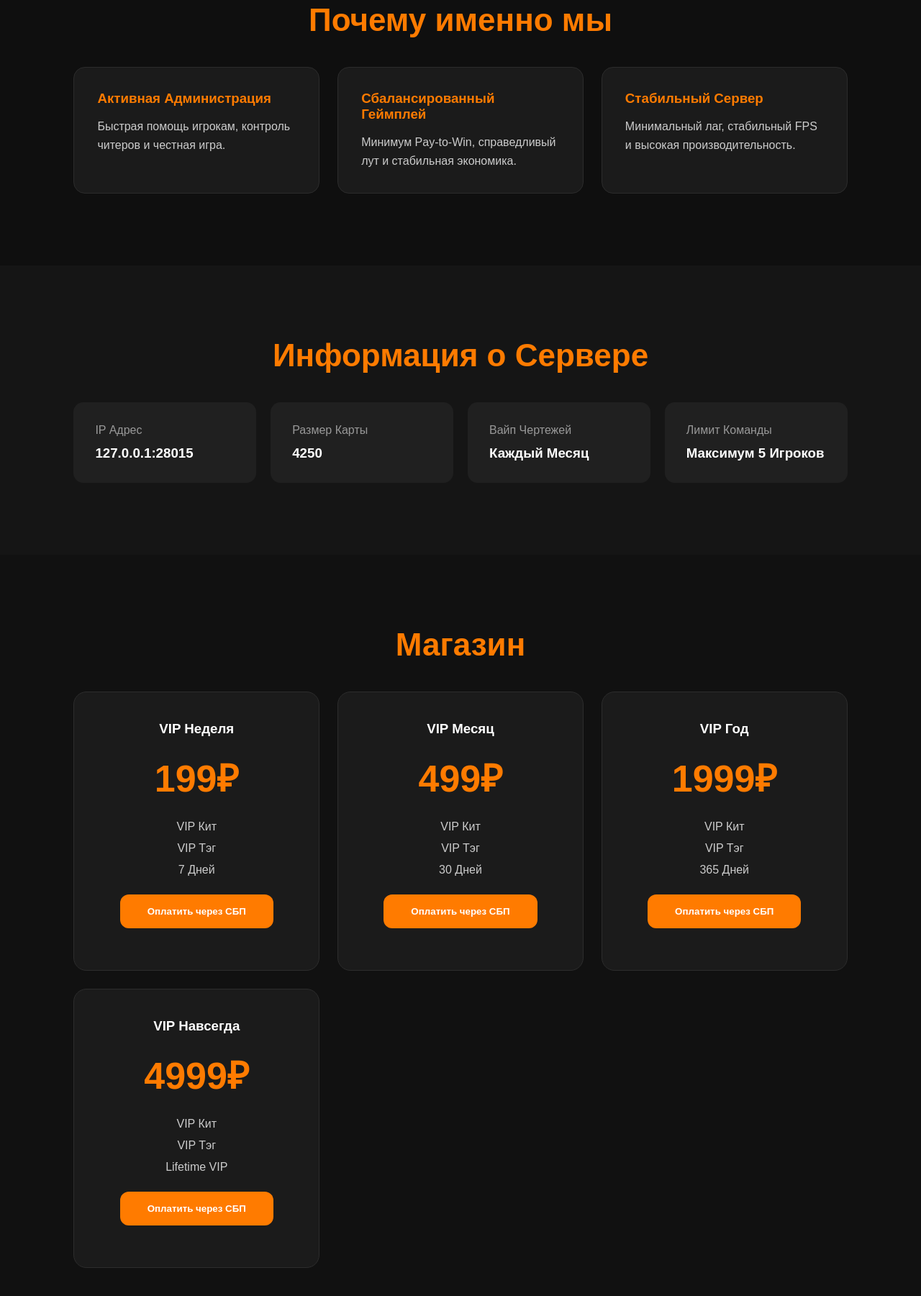
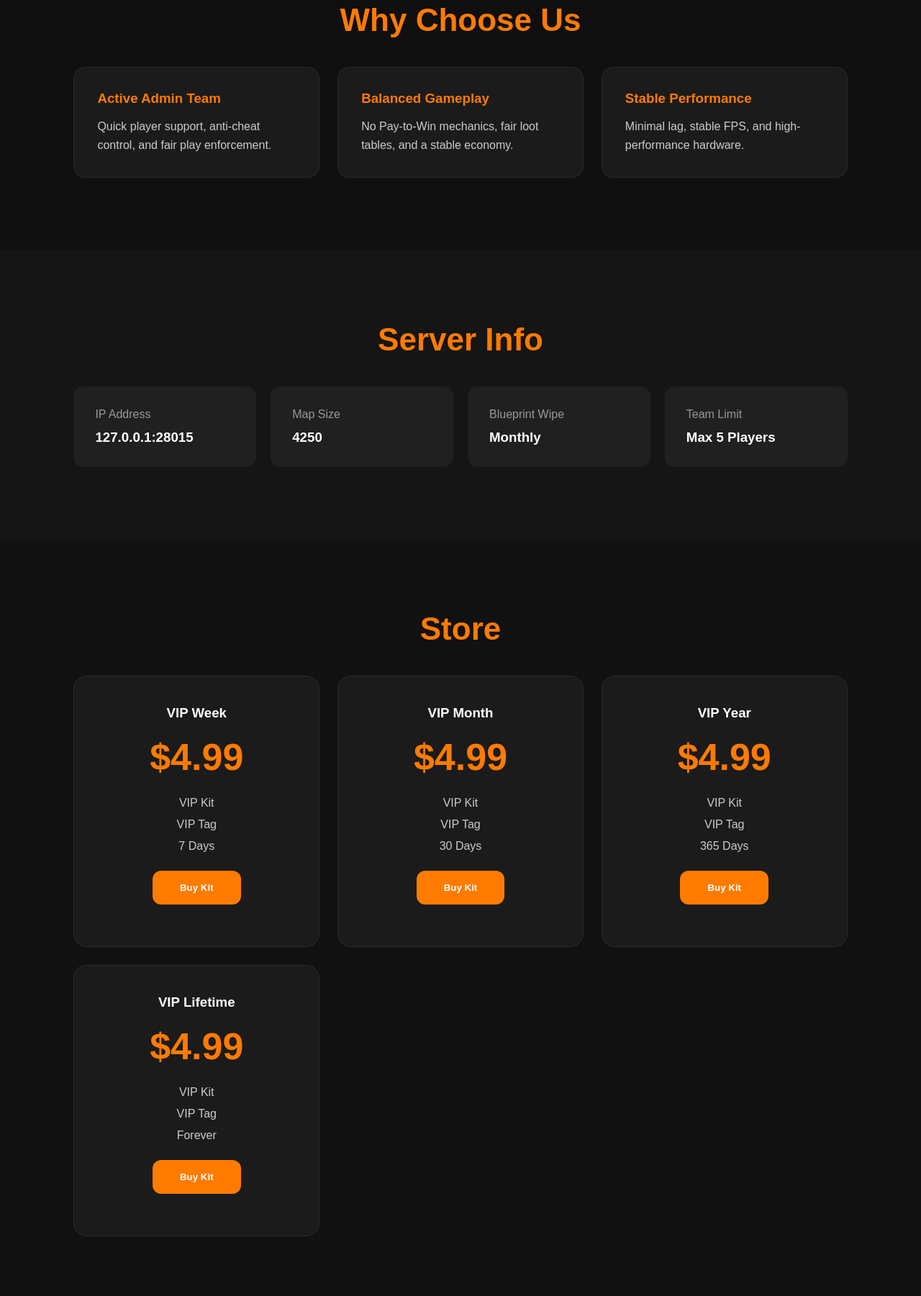
Before and after one commit to tehlocalrustserver/tehlocalrustserver.github.io, a plain HTML site: page index.html in a window 1280 px wide. Shown: the part 897-2698 px from the top of the page at 72% size. Drawn offline with Linux system fonts and the light colour scheme.

Commit message:
Update index.html

```diff
--- a/index.html
+++ b/index.html
@@ -1,12 +1,12 @@
 <!DOCTYPE html>
-<html lang="ru">
+<html lang="en">
 <head>
 <meta charset="UTF-8">
 <meta name="viewport" content="width=device-width, initial-scale=1.0">
 <title>Wasteland Rust</title>
 
 <style>
-
+/* CSS remains largely the same, kept for layout integrity */
 *{
     margin:0;
     padding:0;
@@ -28,7 +28,7 @@ header{
     min-height:100vh;
     background:
     linear-gradient(rgba(0,0,0,.65), rgba(0,0,0,.85)),
-    url("20260511013255_1.jpg");
+    url("20260511013255_1.jpg"); /* Replace with your image path */
     background-size:cover;
     background-position:center;
     padding:20px 8%;
@@ -196,7 +196,7 @@ section{
 
 .status{
     margin-top:18px;
-    color:#66ff99;
+    color:#ff4444; /* Changed to red to emphasize the message */
     font-weight:bold;
 }
 
@@ -218,229 +218,137 @@ footer{
 }
 
 @media(max-width:768px){
-
-.hero h1{
-    font-size:52px;
+    .hero h1{ font-size:52px; }
+    nav{ flex-direction:column; gap:15px; }
+    nav ul{ flex-wrap:wrap; justify-content:center; }
+    .hero{ margin-top:100px; }
 }
-
-nav{
-    flex-direction:column;
-    gap:15px;
-}
-
-nav ul{
-    flex-wrap:wrap;
-    justify-content:center;
-}
-
-.hero{
-    margin-top:100px;
-}
-}
-
 </style>
 </head>
 
 <body>
 
 <header>
-
 <nav>
 <div class="logo">Wasteland Rust</div>
-
 <ul>
-<li><a href="#server">Сервер</a></li>
-<li><a href="#store">Магазин</a></li>
+<li><a href="#server">Server</a></li>
+<li><a href="#store">Store</a></li>
 <li><a href="#discord">Discord</a></li>
 </ul>
 </nav>
 
 <div class="hero">
-
-<h1>Выживай. Рейдь. Доминируй.</h1>
-
+<h1>Survive. Raid. Dominate.</h1>
 <p>
-Лучший Rust сервер с честным PvP,
-активной администрацией и
-ежемесячными вайпами.
+The best Rust server with fair PvP,
+active administration, and
+monthly wipes.
 </p>
-
-<a class="btn" href="steam://connect/127.0.0.1:28015">
-ПОДКЛЮЧИТЬСЯ
-</a>
-
+<a class="btn" href="steam://connect/127.0.0.1:28015">JOIN NOW</a>
 </div>
-
 </header>
 
 <section id="features">
+<h2 class="section-title">Why Choose Us</h2>
+<div class="features">
+<div class="card">
+<h3>Active Admin Team</h3>
+<p>Quick player support, anti-cheat control, and fair play enforcement.</p>
+</div>
+<div class="card">
+<h3>Balanced Gameplay</h3>
+<p>No Pay-to-Win mechanics, fair loot tables, and a stable economy.</p>
+</div>
+<div class="card">
+<h3>Stable Performance</h3>
+<p>Minimal lag, stable FPS, and high-performance hardware.</p>
+</div>
+</div>
+</section>
 
-<h2 class="section-title">Почему именно мы</h2>
+<section class="server-info" id="server">
+<h2 class="section-title">Server Info</h2>
+<div class="info-grid">
+<div class="info-box">
+<span>IP Address</span>
+<h3>127.0.0.1:28015</h3>
+</div>
+<div class="info-box">
+<span>Map Size</span>
+<h3>4250</h3>
+</div>
+<div class="info-box">
+<span>Blueprint Wipe</span>
+<h3>Monthly</h3>
+</div>
+<div class="info-box">
+<span>Team Limit</span>
+<h3>Max 5 Players</h3>
+</div>
+</div>
+</section>
 
-<div class="features">
+<section class="store" id="store">
+<h2 class="section-title">Store</h2>
+<div class="vip-grid">
 
-<div class="card">
-<h3>Активная Администрация</h3>
-<p>
-Быстрая помощь игрокам,
-контроль читеров и честная игра.
-</p>
+<!-- All prices set to 4.99$ as requested -->
+<div class="store-box">
+<h3>VIP Week</h3>
+<div class="price">$4.99</div>
+<ul>
+<li>VIP Kit</li>
+<li>VIP Tag</li>
+<li>7 Days</li>
+</ul>
+<button class="btn" onclick="buyVip('week')">Buy Kit</button>
+<p id="week-status" class="status"></p>
 </div>
 
-<div class="card">
-<h3>Сбалансированный Геймплей</h3>
-<p>
-Минимум Pay-to-Win,
-справедливый лут и стабильная экономика.
-</p>
+<div class="store-box">
+<h3>VIP Month</h3>
+<div class="price">$4.99</div>
+<ul>
+<li>VIP Kit</li>
+<li>VIP Tag</li>
+<li>30 Days</li>
+</ul>
+<button class="btn" onclick="buyVip('month')">Buy Kit</button>
+<p id="month-status" class="status"></p>
 </div>
 
-<div class="card">
-<h3>Стабильный Сервер</h3>
-<p>
-Минимальный лаг,
-стабильный FPS
-и высокая производительность.
-</p>
+<div class="store-box">
+<h3>VIP Year</h3>
+<div class="price">$4.99</div>
+<ul>
+<li>VIP Kit</li>
+<li>VIP Tag</li>
+<li>365 Days</li>
+</ul>
+<button class="btn" onclick="buyVip('year')">Buy Kit</button>
+<p id="year-status" class="status"></p>
+</div>
+
+<div class="store-box">
+<h3>VIP Lifetime</h3>
+<div class="price">$4.99</div>
+<ul>
+<li>VIP Kit</li>
+<li>VIP Tag</li>
+<li>Forever</li>
+</ul>
+<button class="btn" onclick="buyVip('lifetime')">Buy Kit</button>
+<p id="lifetime-status" class="status"></p>
 </div>
 
 </div>
-
-</section>
-
-<section class="server-info" id="server">
-
-<h2 class="section-title">Информация о Сервере</h2>
-
-<div class="info-grid">
-
-<div class="info-box">
-<span>IP Адрес</span>
-<h3>127.0.0.1:28015</h3>
-</div>
-
-<div class="info-box">
-<span>Размер Карты</span>
-<h3>4250</h3>
-</div>
-
-<div class="info-box">
-<span>Вайп Чертежей</span>
-<h3>Каждый Месяц</h3>
-</div>
-
-<div class="info-box">
-<span>Лимит Команды</span>
-<h3>Максимум 5 Игроков</h3>
-</div>
-
-</div>
-
-</section>
-
-<section class="store" id="store">
-
-<h2 class="section-title">Магазин</h2>
-
-<div class="vip-grid">
-
-<div class="store-box">
-
-<h3>VIP Неделя</h3>
-
-<div class="price">199₽</div>
-
-<ul>
-<li>VIP Кит</li>
-<li>VIP Тэг</li>
-<li>7 Дней</li>
-</ul>
-
-<button class="btn" onclick="buyVip('week')">
-Оплатить через СБП
-</button>
-
-<p id="week-status" class="status"></p>
-
-</div>
-
-<div class="store-box">
-
-<h3>VIP Месяц</h3>
-
-<div class="price">499₽</div>
-
-<ul>
-<li>VIP Кит</li>
-<li>VIP Тэг</li>
-<li>30 Дней</li>
-</ul>
-
-<button class="btn" onclick="buyVip('month')">
-Оплатить через СБП
-</button>
-
-<p id="month-status" class="status"></p>
-
-</div>
-
-<div class="store-box">
-
-<h3>VIP Год</h3>
-
-<div class="price">1999₽</div>
-
-<ul>
-<li>VIP Кит</li>
-<li>VIP Тэг</li>
-<li>365 Дней</li>
-</ul>
-
-<button class="btn" onclick="buyVip('year')">
-Оплатить через СБП
-</button>
-
-<p id="year-status" class="status"></p>
-
-</div>
-
-<div class="store-box">
-
-<h3>VIP Навсегда</h3>
-
-<div class="price">4999₽</div>
-
-<ul>
-<li>VIP Кит</li>
-<li>VIP Тэг</li>
-<li>Lifetime VIP</li>
-</ul>
-
-<button class="btn" onclick="buyVip('lifetime')">
-Оплатить через СБП
-</button>
-
-<p id="lifetime-status" class="status"></p>
-
-</div>
-
-</div>
-
 </section>
 
 <section class="discord" id="discord">
-
-<h2 class="section-title">Discord Сервер</h2>
-
-<p>
-Следи за новостями,
-вайпами и обновлениями сервера.
-</p>
-
-<a class="btn" href="#">
-ПРИСОЕДИНИТЬСЯ
-</a>
-
+<h2 class="section-title">Discord Server</h2>
+<p>Stay updated with news, wipes, and server events.</p>
+<a class="btn" href="#">JOIN DISCORD</a>
 </section>
 
 <footer>
@@ -448,33 +356,17 @@ nav ul{
 </footer>
 
 <script>
-
 function buyVip(type){
-
-    localStorage.setItem(type + "_vip","true");
-
-    document.getElementById(type + "-status").innerText =
-    "✔ VIP куплен";
-
-}
-
-window.onload = function(){
-
     const types = ["week","month","year","lifetime"];
 
-    types.forEach(type => {
-
-        if(localStorage.getItem(type + "_vip")){
-
-            document.getElementById(type + "-status").innerText =
-            "✔ VIP куплен";
-
-        }
-
+    // Clear previous status messages
+    types.forEach(t => {
+        document.getElementById(t + "-status").innerText = "";
     });
 
+    // Display the "not p2w" message
+    document.getElementById(type + "-status").innerText = "We are not p2w";
 }
-
 </script>
 
 </body>
```
